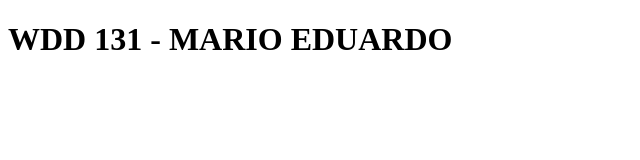
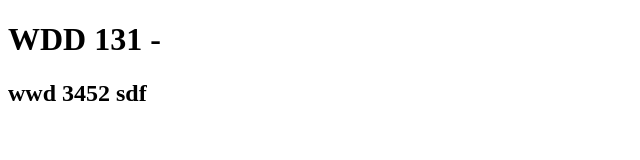
Before and after one commit to avincer-coder/wdd131, a plain HTML site: page index.html in a window 1280 px wide. Shown: the whole page, without its empty margins (0-640 px from the left). Drawn offline with Linux system fonts and the light colour scheme.

Commit message:
update 1

```diff
--- a/index.html
+++ b/index.html
@@ -6,6 +6,7 @@
     <title>WDD 131</title>
 </head>
 <body>
-    <h1>WDD 131 - MARIO EDUARDO</h1>
+    <h1>WDD 131 - </h1>
+    <h2>wwd 3452 sdf</h2>
 </body>
 </html>
```
